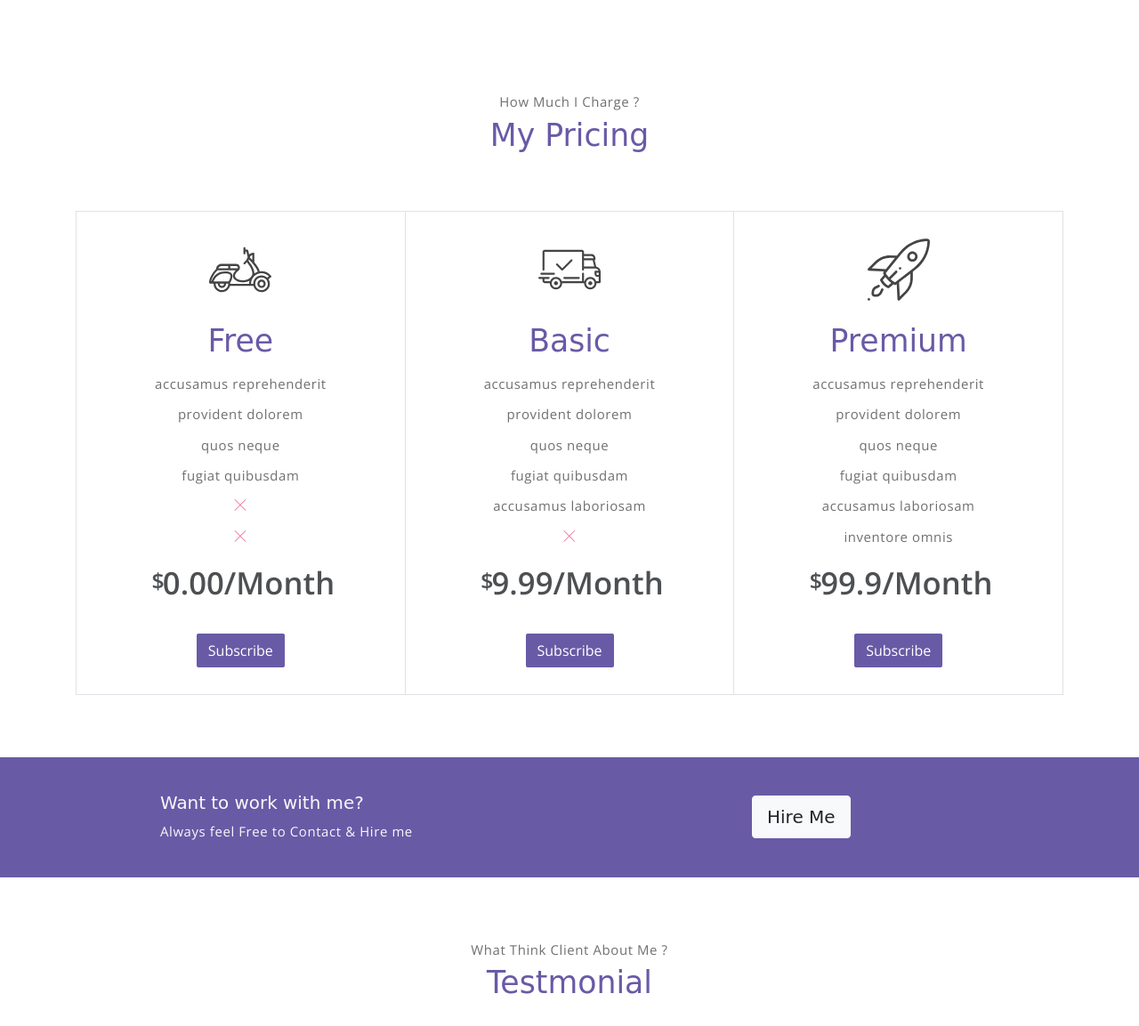
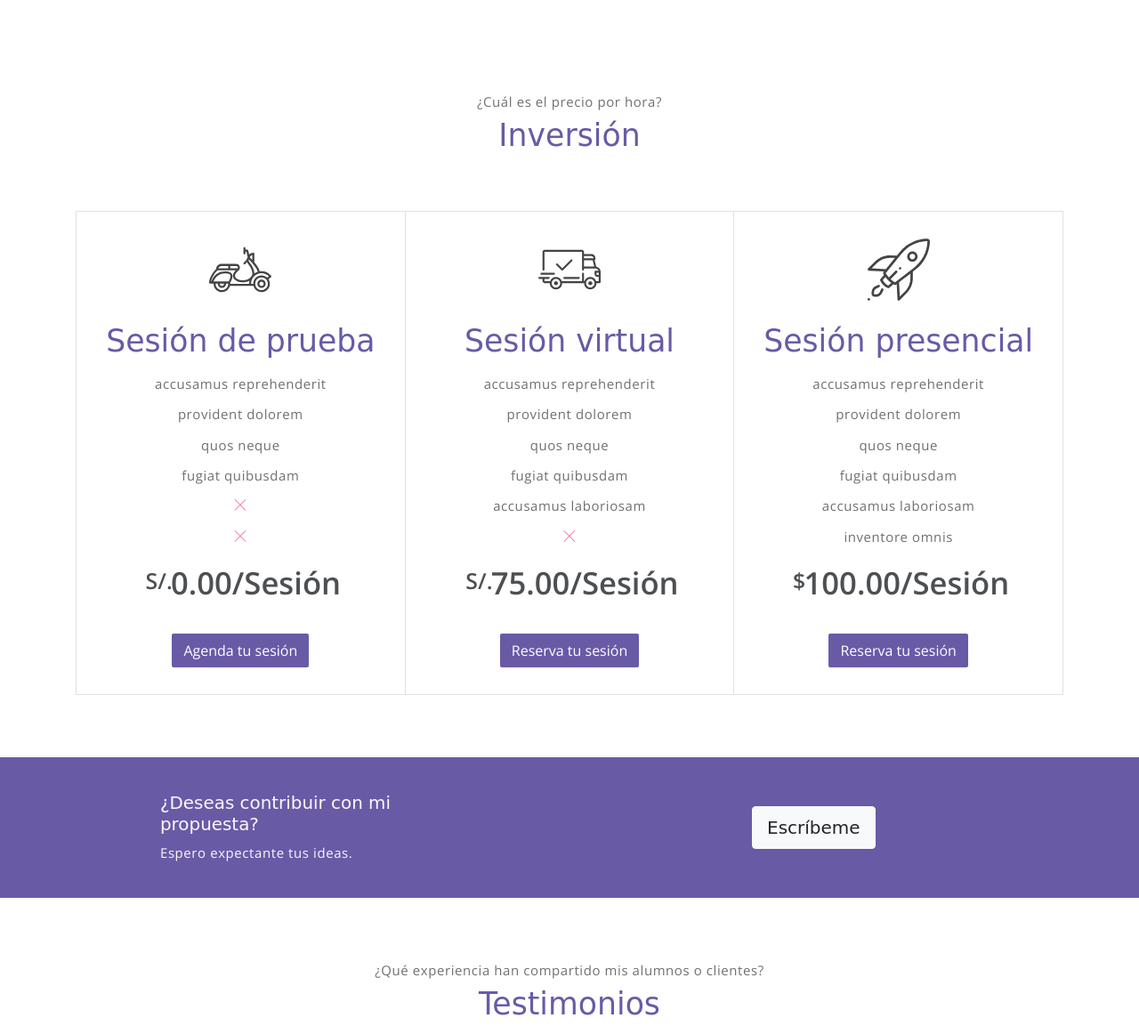
Before and after one commit to KelAngVin/KelAngVin.github.io, a plain HTML site: page index.html in a window 1280 px wide. Shown: the part 2380-3533 px from the top of the page at 89% size. Drawn offline with nearby package versions, Linux system fonts and the light colour scheme; a web font is replaced by a local one.

Commit message:
Actualización final del primer día.

```diff
--- a/index.html
+++ b/index.html
@@ -145,7 +145,7 @@
                         <img src="assets/imgs/folio-1.jpg" class="portfolio-card-img" alt="Download free bootstrap 4 landing page, free boootstrap 4 templates, Download free bootstrap 4.1 landing page, free boootstrap 4.1.1 templates, meyawo Landing page">
                         <span class="portfolio-card-overlay">
                             <span class="portfolio-card-caption">
-                                <h4>Web Designing</h5>
+                                <h4>Transcripción</h5>
                                 <p class="font-weight-normal">Category: Web Templates</p>
                             </span>
                         </span>
@@ -156,7 +156,7 @@
                         <img class="portfolio-card-img" src="assets/imgs/folio-2.jpg" class="img-responsive rounded" alt="Download free bootstrap 4 landing page, free boootstrap 4 templates, Download free bootstrap 4.1 landing page, free boootstrap 4.1.1 templates, meyawo Landing page">
                         <span class="portfolio-card-overlay">
                             <span class="portfolio-card-caption">
-                                <h4>Web Designing</h5>
+                                <h4>Tutoría</h5>
                                 <p class="font-weight-normal">Category: Web Templates</p>
                             </span>
                         </span>
@@ -167,7 +167,7 @@
                         <img class="portfolio-card-img" src="assets/imgs/folio-3.jpg" class="img-responsive rounded" alt="Download free bootstrap 4 landing page, free boootstrap 4 templates, Download free bootstrap 4.1 landing page, free boootstrap 4.1.1 templates, meyawo Landing page">
                         <span class="portfolio-card-overlay">
                             <span class="portfolio-card-caption">
-                                <h4>Web Designing</h5>
+                                <h4>Divulgación</h5>
                                 <p class="font-weight-normal">Category: Web Templates</p>
                             </span>
                         </span>
@@ -180,8 +180,8 @@
     <!-- pricing section -->
     <section class="section" id="pricing">
         <div class="container text-center">
-            <p class="section-subtitle">How Much I Charge ?</p>
-            <h6 class="section-title mb-6">My Pricing</h6>
+            <p class="section-subtitle">¿Cuál es el precio por hora?</p>
+            <h6 class="section-title mb-6">Inversión</h6>
             <!-- row -->
             <div class="pricing-wrapper">
                 <div class="pricing-card">
@@ -189,7 +189,7 @@
                         <img class="pricing-card-icon" src="assets/imgs/scooter.svg" alt="Download free bootstrap 4 landing page, free boootstrap 4 templates, Download free bootstrap 4.1 landing page, free boootstrap 4.1.1 templates, meyawo Landing page">
                     </div>
                     <div class="pricing-card-body">
-                        <h6 class="pricing-card-title">Free</h6>
+                        <h6 class="pricing-card-title">Sesión de prueba</h6>
                         <div class="pricing-card-list">
                             <p>accusamus reprehenderit</p>
                             <p>provident dolorem </p>
@@ -200,17 +200,17 @@
                         </div>
                     </div>
                     <div class="pricing-card-footer">
-                        <span>$</span>
-                        <span>0.00/Month</span>
+                        <span>S/.</span>
+                        <span>0.00/Sesión</span>
                     </div>
-                    <a href="#" class="btn btn-primary mt-3 pricing-card-btn">Subscribe</a>
+                    <a href="#" class="btn btn-primary mt-3 pricing-card-btn">Agenda tu sesión</a>
                 </div>
                 <div class="pricing-card">
                     <div class="pricing-card-header">
                         <img class="pricing-card-icon" src="assets/imgs/shipped.svg" alt="Download free bootstrap 4 landing page, free boootstrap 4 templates, Download free bootstrap 4.1 landing page, free boootstrap 4.1.1 templates, meyawo Landing page">
                     </div>
                     <div class="pricing-card-body">
-                        <h6 class="pricing-card-title">Basic</h6>
+                        <h6 class="pricing-card-title">Sesión virtual</h6>
                         <div class="pricing-card-list">
                             <p>accusamus reprehenderit</p>
                             <p>provident dolorem </p>
@@ -221,17 +221,17 @@
                         </div>
                     </div>
                     <div class="pricing-card-footer">
-                        <span>$</span>
-                        <span>9.99/Month</span>
+                        <span>S/.</span>
+                        <span>75.00/Sesión</span>
                     </div>
-                    <a href="#" class="btn btn-primary mt-3 pricing-card-btn">Subscribe</a>
+                    <a href="#" class="btn btn-primary mt-3 pricing-card-btn">Reserva tu sesión</a>
                 </div>
                 <div class="pricing-card">
                     <div class="pricing-card-header">
                         <img class="pricing-card-icon" src="assets/imgs/startup.svg" alt="Download free bootstrap 4 landing page, free boootstrap 4 templates, Download free bootstrap 4.1 landing page, free boootstrap 4.1.1 templates, meyawo Landing page">
                     </div>
                     <div class="pricing-card-body">
-                        <h6 class="pricing-card-title">Premium</h6>
+                        <h6 class="pricing-card-title">Sesión presencial</h6>
                         <div class="pricing-card-list">
                             <p>accusamus reprehenderit</p>
                             <p>provident dolorem </p>
@@ -243,9 +243,9 @@
                     </div>
                     <div class="pricing-card-footer">
                         <span>$</span>
-                        <span>99.9/Month</span>
+                        <span>100.00/Sesión</span>
                     </div>
-                    <a href="#" class="btn btn-primary mt-3 pricing-card-btn">Subscribe</a>
+                    <a href="#" class="btn btn-primary mt-3 pricing-card-btn">Reserva tu sesión</a>
                 </div>
 
             </div><!-- end of pricing wrapper -->
@@ -259,11 +259,11 @@
             <!-- row -->
             <div class="row align-items-center">
                 <div class="col-sm offset-md-1 mb-4 mb-md-0">
-                    <h6 class="title text-light">Want to work with me?</h6>
-                    <p class="m-0 text-light">Always feel Free to Contact & Hire me</p>
+                    <h6 class="title text-light">¿Deseas contribuir con mi propuesta?</h6>
+                    <p class="m-0 text-light">Espero expectante tus ideas.</p>
                 </div>
                 <div class="col-sm offset-sm-2 offset-md-3">
-                    <button class="btn btn-lg my-font btn-light rounded">Hire Me</button>
+                    <button class="btn btn-lg my-font btn-light rounded">Escríbeme</button>
                 </div>
             </div> <!-- end of row -->
         </div> <!-- end of container -->
@@ -272,8 +272,8 @@
     <!-- testimonial section -->
     <section class="section" id="testmonial">
         <div class="container text-center">
-            <p class="section-subtitle">What Think Client About Me ?</p>
-            <h6 class="section-title mb-6">Testmonial</h6>
+            <p class="section-subtitle">¿Qué experiencia han compartido mis alumnos o clientes?</p>
+            <h6 class="section-title mb-6">Testimonios</h6>
 
             <!-- row -->
             <div class="row">
```
